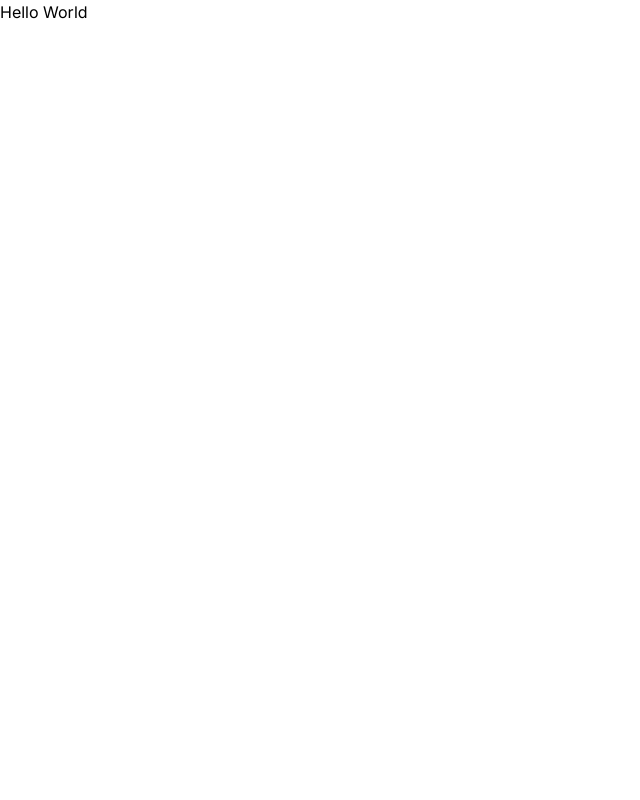
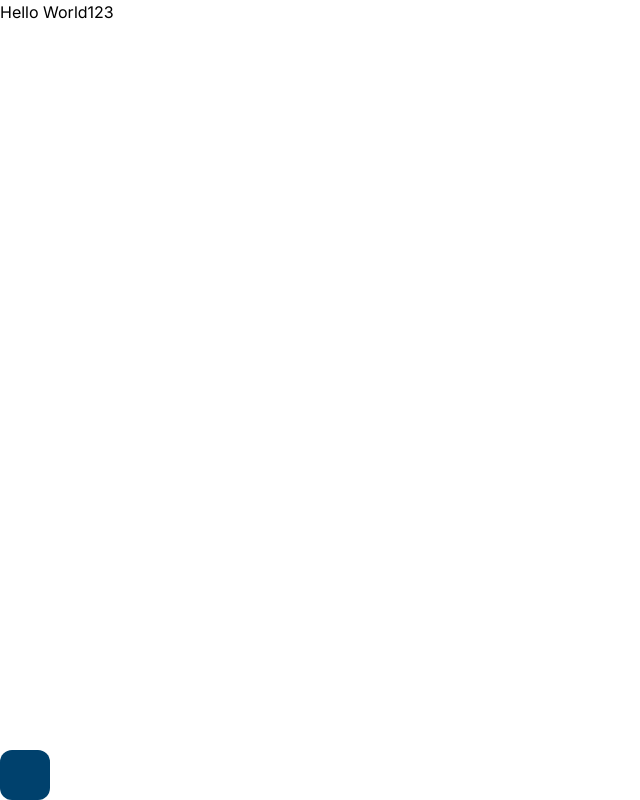
Before and after one commit to Toothless7788/WebMultiplayerGameDemo, a Next.js app in the folder client/: page / in a window 1280 px wide. Shown: the whole page, without its empty margins (0-640 px from the left). Built offline with nearby package versions, Linux system fonts and the light colour scheme.

Commit message:
feat: create Player.tsx

```diff
--- /dev/null
+++ b/client/app/components/sprite/player.tsx
@@ -0,0 +1,17 @@
+
+export default function Player({x, y, width, height, color}: {x: number, y: number, width: number, height: number, color: string}) {
+    // CSS takes the bottom-left corer of the block as coordinates
+    let displayX = x - width / 2;
+    let displayY = y - height / 2;
+
+    return (
+        <div className="absolute rounded-xl"
+        style={{
+            bottom: displayY,
+            left: displayX,
+            width: width,
+            height: height,
+            backgroundColor: color
+        }} />
+    );
+}
--- a/client/app/lib/definitions.ts
+++ b/client/app/lib/definitions.ts
@@ -1,3 +1,6 @@
+/*
+Should be put in the backend but since we are using JavaScript, this script becomes useless
+*/
 enum Direction {
     UP,
     DOWN,
--- a/client/app/page.tsx
+++ b/client/app/page.tsx
@@ -1,6 +1,10 @@
+import Player from "./components/sprite/player";
 
 export default function App() {
   return (
-    <h1>Hello World</h1>
+    <div>
+      <h1>Hello World123</h1>
+      <Player x={25} y={25} width={50} height={50} color="#00416d" />
+    </div>
   );
 }
```
Also changed, not shown: client/app/components/obstacle.tsx (added), client/app/components/sprite/obstacle.tsx (added).
